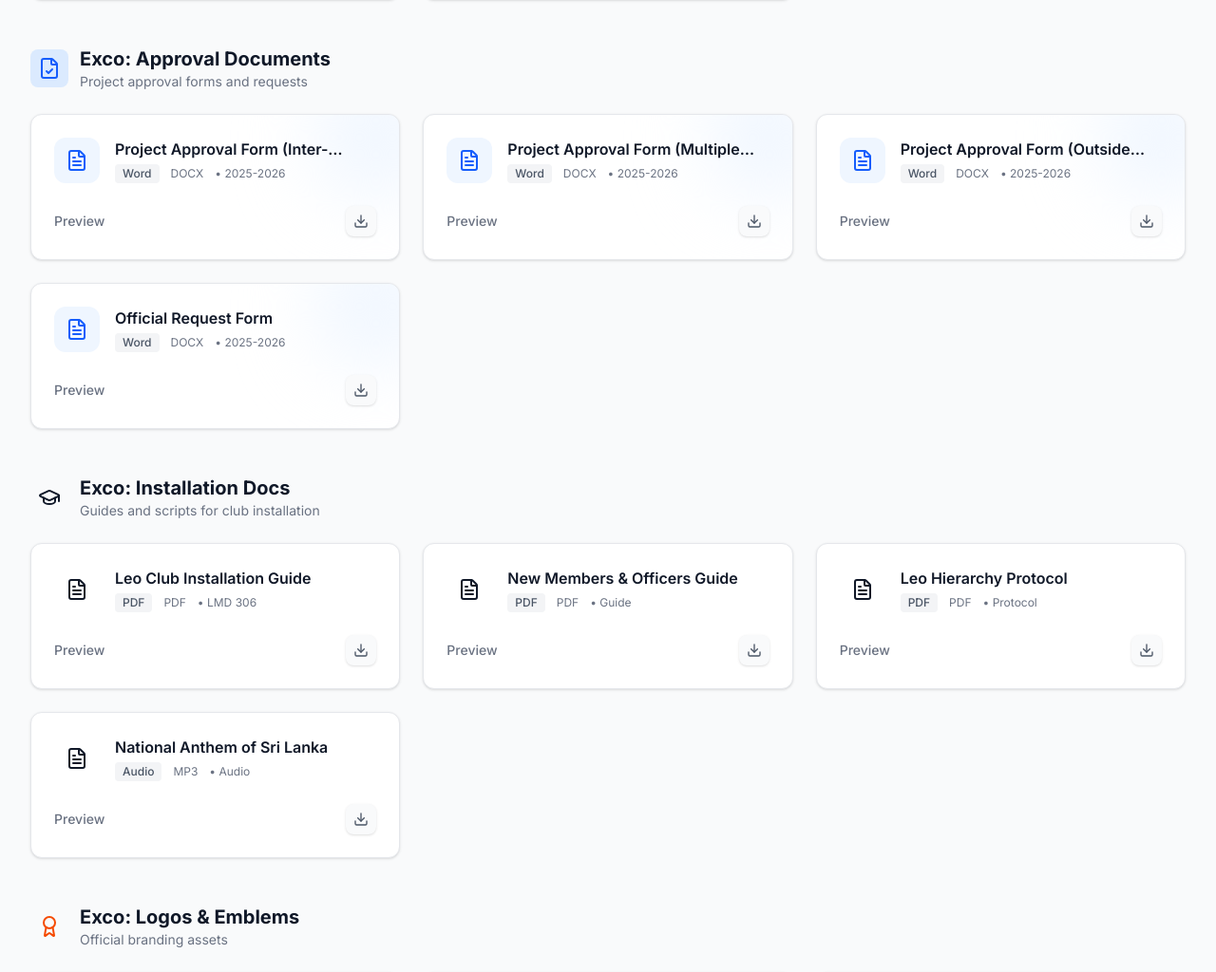
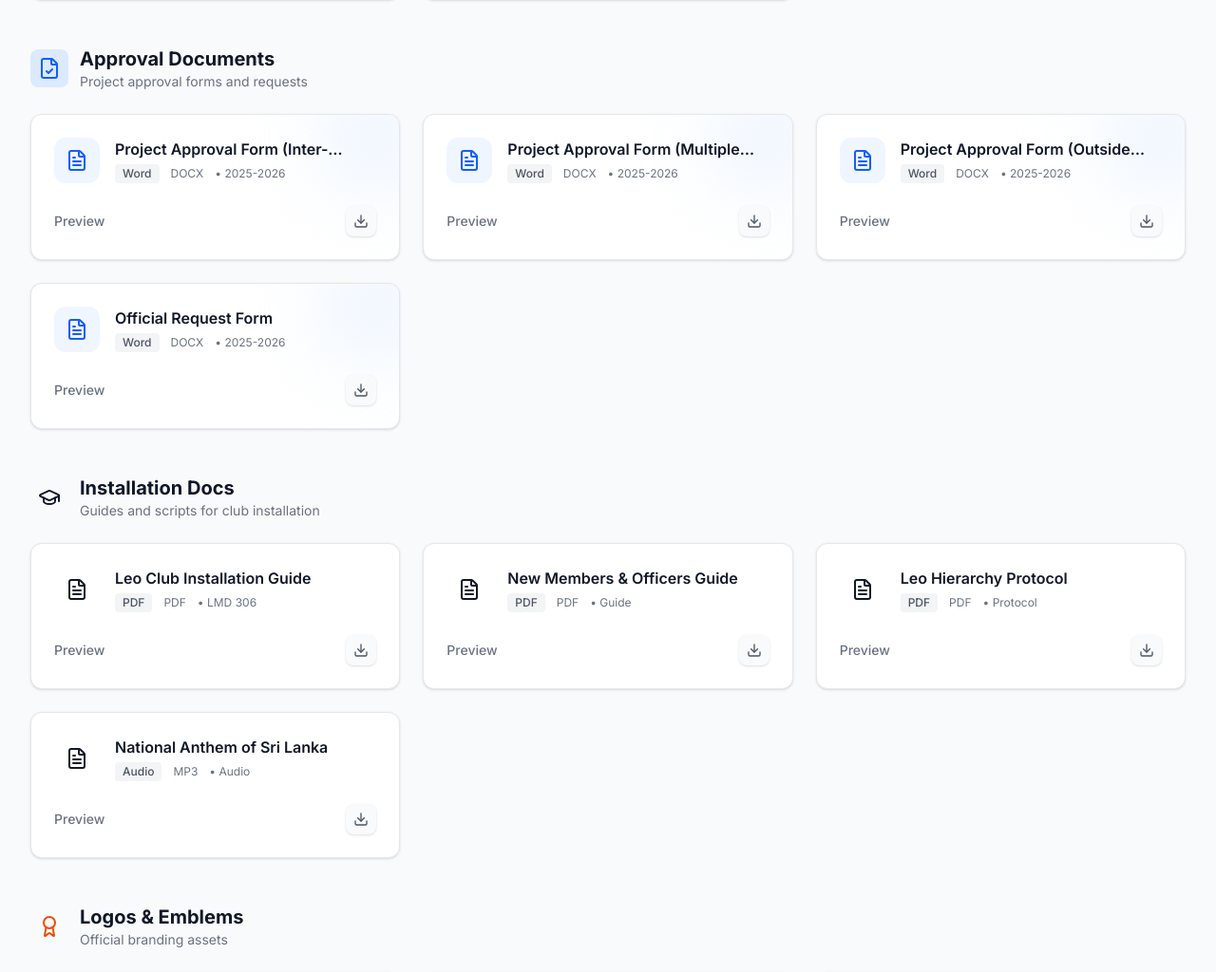
Before and after one commit to Rehanperer/leo-management, a Next.js app in the folder leo-management/: page /dashboard/classroom in a window 1280 px wide. Shown: the part 472-1496 px from the top of the page at 95% size. Built offline with nearby package versions, Linux system fonts and the light colour scheme.

Commit message:
Refactor: Remove 'Exco:' prefix from category titles
- Simplified category names for better readability
- Changed to: Approval Documents, Installation Docs, Logos & Emblems, Other Docs

```diff
--- a/leo-management/app/dashboard/classroom/page.tsx
+++ b/leo-management/app/dashboard/classroom/page.tsx
@@ -31,7 +31,7 @@
     },
     {
         id: 'exco-approvals',
-        title: 'Exco: Approval Documents',
+        title: 'Approval Documents',
         icon: FileCheck,
         color: 'blue',
         description: 'Project approval forms and requests',
@@ -44,7 +44,7 @@
     },
     {
         id: 'exco-installation',
-        title: 'Exco: Installation Docs',
+        title: 'Installation Docs',
         icon: GraduationCap,
         color: 'indigo',
         description: 'Guides and scripts for club installation',
@@ -57,7 +57,7 @@
     },
     {
         id: 'exco-logos',
-        title: 'Exco: Logos & Emblems',
+        title: 'Logos & Emblems',
         icon: Award,
         color: 'orange',
         description: 'Official branding assets',
@@ -71,7 +71,7 @@
     },
     {
         id: 'exco-other',
-        title: 'Exco: Other Docs',
+        title: 'Other Docs',
         icon: Folder,
         color: 'teal',
         description: 'Other essential forms',
```
